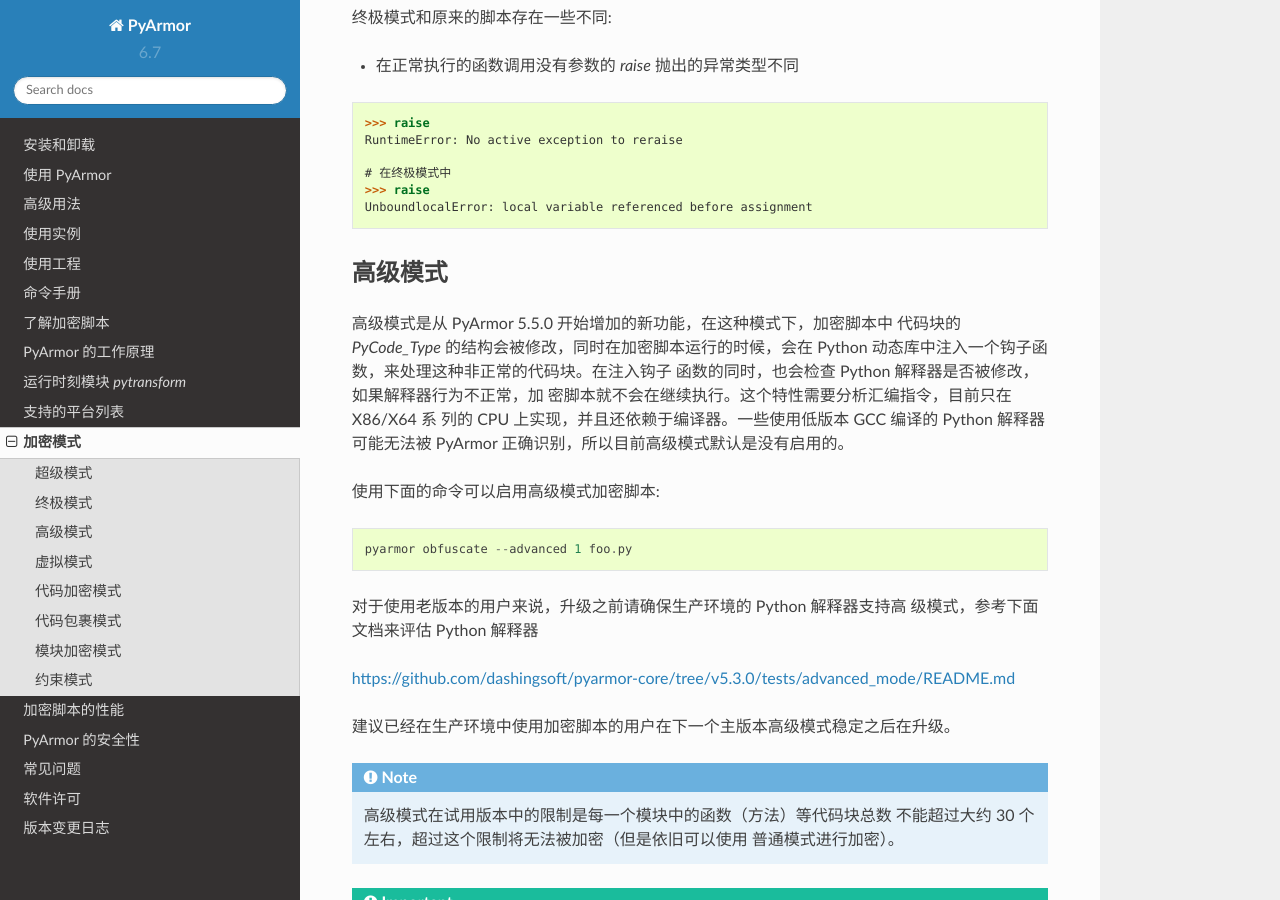
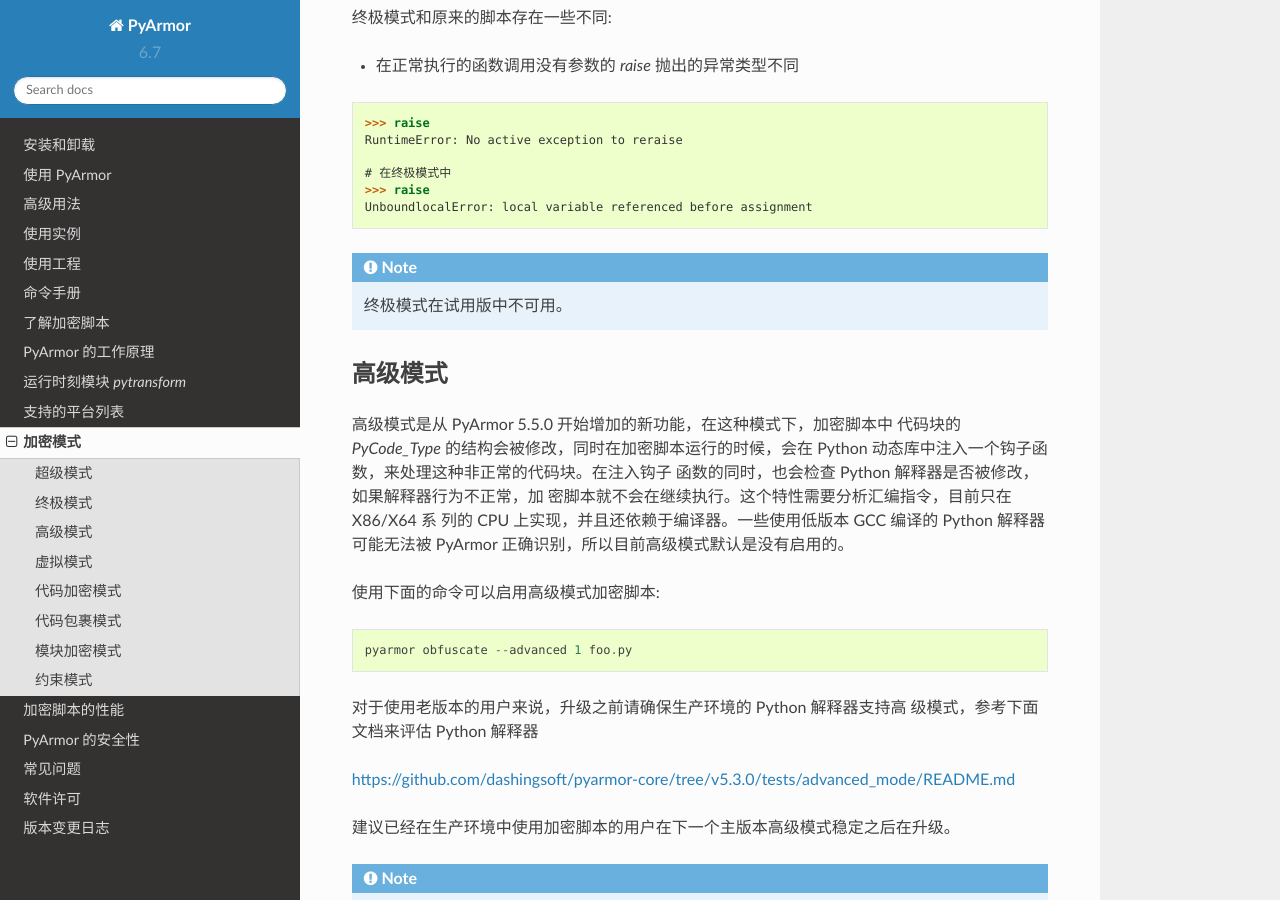
Before and after one commit to dashingsoft/pyarmor-docs-zh, a Sphinx documentation site: the page built from docs/mode.rst, in a window 1280 px wide and 900 px high, scrolled down 1957 px. Built offline with Sphinx 7.4.7 and the Read the Docs theme 2.0.0, drawn with Linux system fonts in a browser that asks for light colours.

Commit message:
Add note for sppmode

```diff
--- a/docs/mode.rst
+++ b/docs/mode.rst
@@ -98,6 +98,10 @@
     # 在终极模式中
     >>> raise
     UnboundlocalError: local variable referenced before assignment
+
+.. note::
+
+   终极模式在试用版中不可用。
 
 .. _高级模式:
 
```
